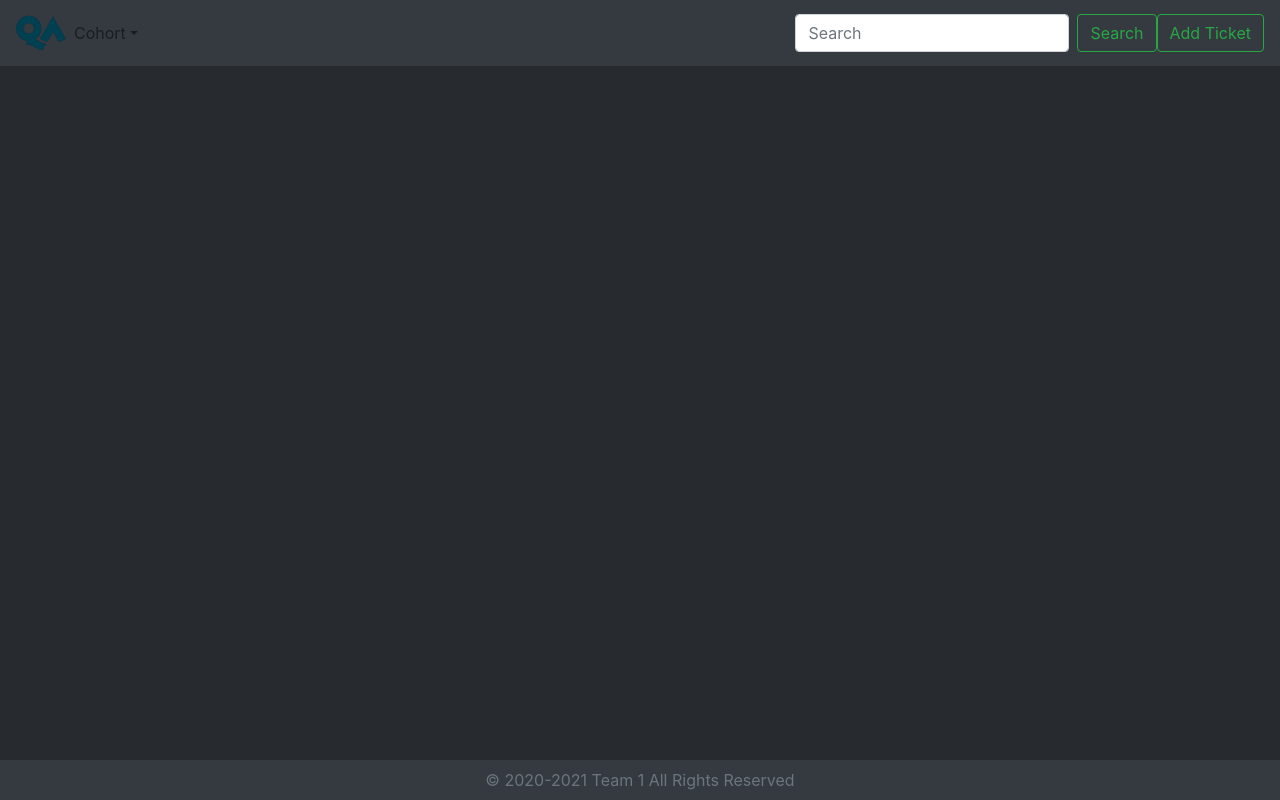
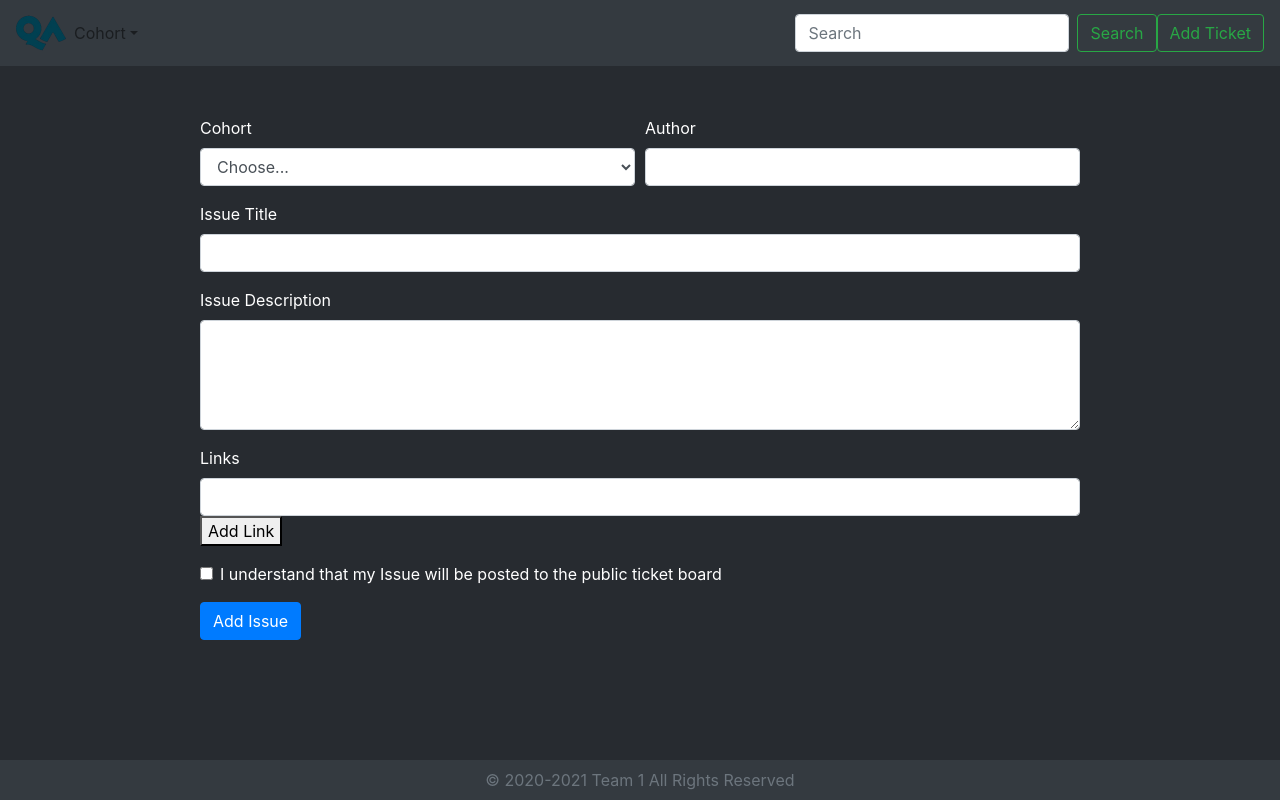
Before and after one commit to makhdoomshabir/Final-Project, a React (Create React App) app in the folder src/main/resources/: page /update-ticket in a window 1280 px wide. Built offline with nearby package versions, Linux system fonts and the light colour scheme.

Commit message:
Repopulated file with form to update

```diff
--- a/src/main/resources/src/Components/tickets/UpdateTicket.js
+++ b/src/main/resources/src/Components/tickets/UpdateTicket.js
@@ -1,7 +1,56 @@
 import React from "react";
+import {Button, Col, Form} from "react-bootstrap";
 /*
 THIS IS THE UPDATE PRODUCT SECTION
  */
 export function UpdateTicket() {
-    return null;
+    return (
+        <div>
+            <Form id="ticketForm">
+                <Form.Row>
+                    <Form.Group as={Col} id="cohort">
+                        <Form.Label>Cohort</Form.Label>
+                        <Form.Control as="select" defaultValue="Choose...">
+                            <option>Choose...</option>
+                            <option>Software Development</option>
+                            <option>Cloud Computing</option>
+                            <option>DevOps</option>
+                            <option>Robotic Process Automation</option>
+                            <option>Pega</option>
+                        </Form.Control>
+                    </Form.Group>
+
+                    <Form.Group as={Col} id="author">
+                        <Form.Label>Author</Form.Label>
+                        <Form.Control type="text"/>
+                    </Form.Group>
+                </Form.Row>
+
+                <Form.Group id="issueTitle">
+                    <Form.Label>Issue Title</Form.Label>
+                    <Form.Control type="text"/>
+                </Form.Group>
+
+                <Form.Group id="issueDescription">
+                    <Form.Label>Issue Description</Form.Label>
+                    <Form.Control as="textarea" rows="4"/>
+                </Form.Group>
+
+                <Form.Group id="links">
+                    <Form.Label>Links</Form.Label>
+                    <Form.Control type="text"/>
+                    <button> Add Link</button>
+                </Form.Group>
+
+
+                <Form.Group id="formGridCheckbox">
+                    <Form.Check type="checkbox" label="I understand that my Issue will be posted to the public ticket board" />
+                </Form.Group>
+
+                <Button variant="primary" type="submit">
+                    Add Issue
+                </Button>
+            </Form>
+        </div>
+    )
 }
```
